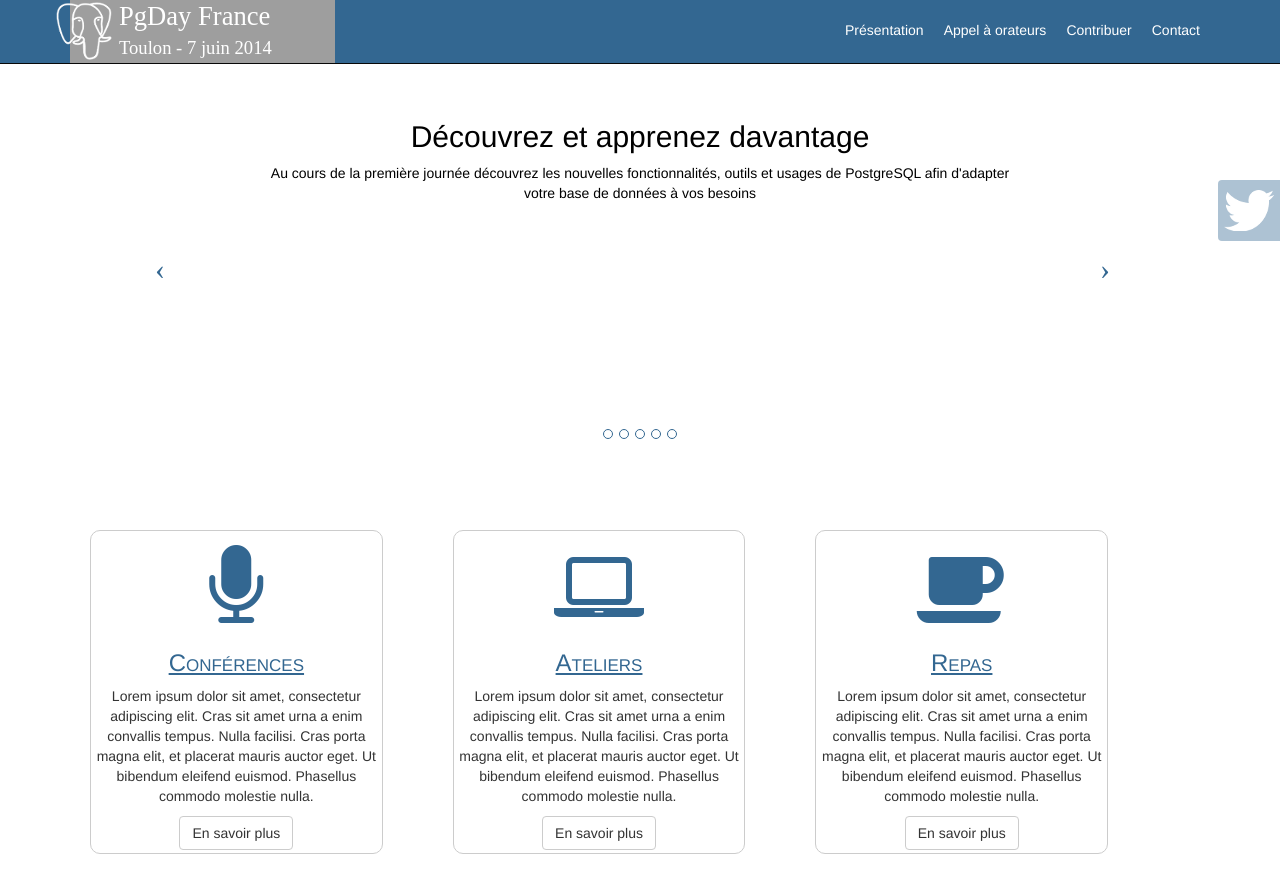
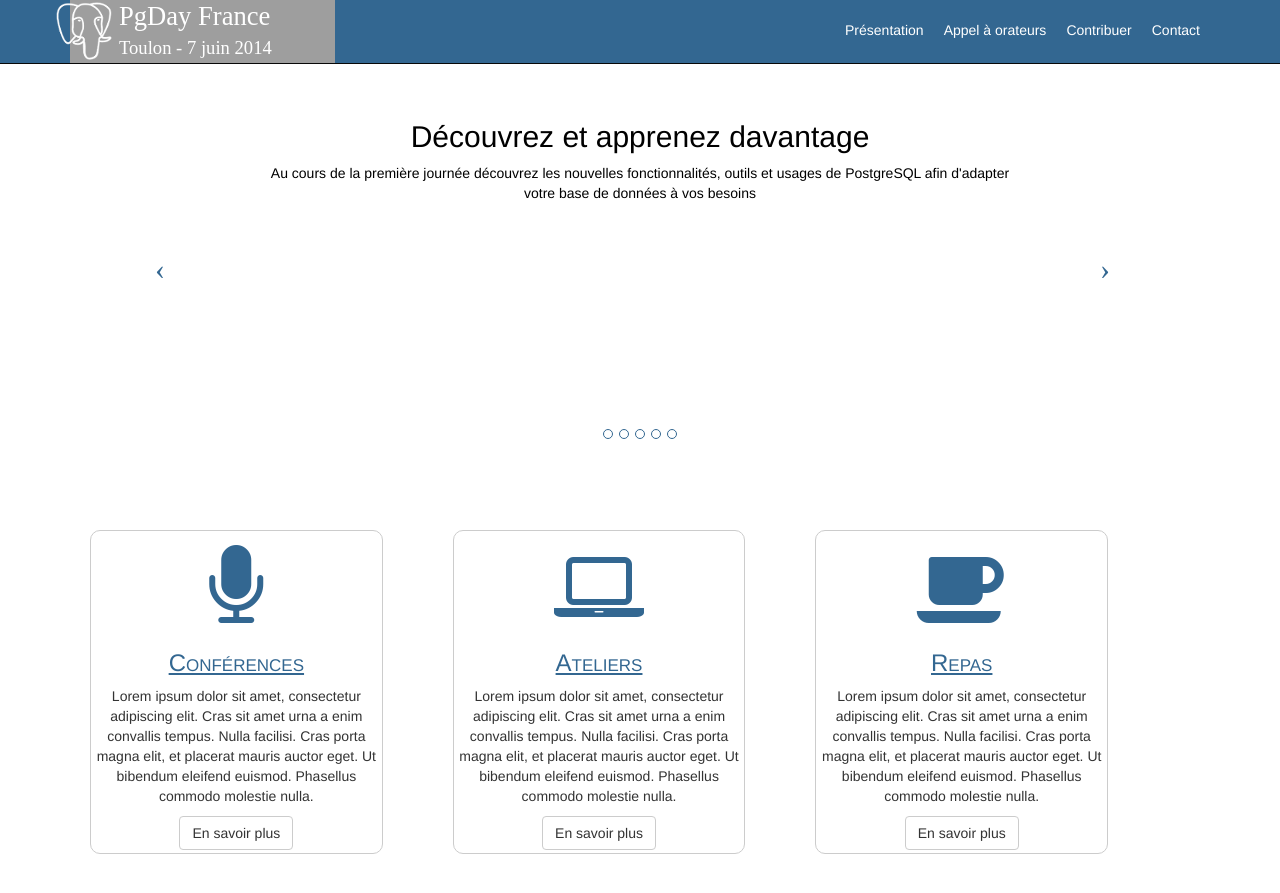
Before and after one commit to postgresqlfr/2024.pgday.fr, a Jekyll site: the page index.html, which Jekyll copies as it is, in a window 1280 px wide and 900 px high. Shown: the top 893 px of the window. Built offline with Jekyll 4.4.1, drawn with Linux system fonts in a browser that asks for light colours; Markdown is read by kramdown in place of the engine named in the settings; grey boxes are pictures that could not be loaded.

Commit message:
flying pioupiou killed

```diff
--- a/index.html
+++ b/index.html
@@ -42,10 +42,6 @@
         </div>
       </div>
     </nav>
-
-    <div id="flying-twitter-icon">
-		<a href="https://twitter.com/PGDAY_Fr" title="Page Twitter du PgDay-Fr"><img src="img/twitter_logo_min.png" alt="Twitter"/></a>
-    </div>
 
     <div id="myCarousel" class="carousel slide">
         <ol class="carousel-indicators">
```
